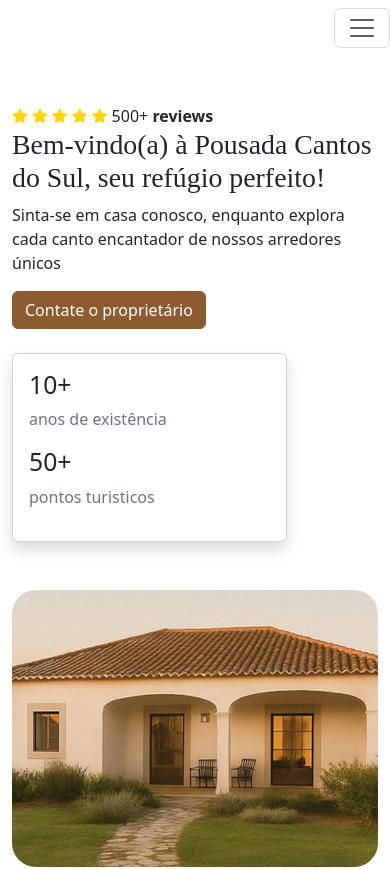
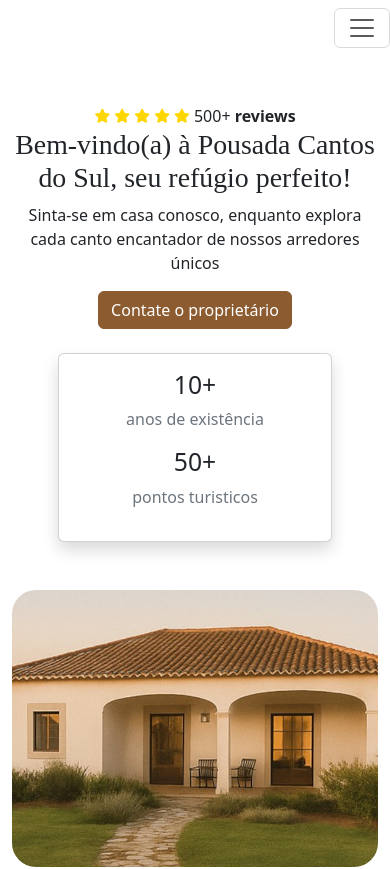
Before and after one commit to AlineEspindola/welcome-home, a plain HTML site: page frontend/index.html in a window 390 px wide. Shown: the top 869 px of the page. Drawn offline with nearby package versions, Linux system fonts and the light colour scheme; a web font is replaced by a local one.

Commit message:
style: Arruma responsividade da primeira seção

```diff
--- a/frontend/index.html
+++ b/frontend/index.html
@@ -79,22 +79,24 @@
 
       <section class="container-fluid mt-5" id="start">
         <div class="row justify-content-md-center align-items-center gap-5">
-          <div class="col-md-5">
+          <div class="col-md-5 text-center text-custom-start">
               <i class="fa-solid fa-star fa-sm" style="color: gold"></i>
               <i class="fa-solid fa-star fa-sm" style="color: gold"></i>
               <i class="fa-solid fa-star fa-sm" style="color: gold"></i>
               <i class="fa-solid fa-star fa-sm" style="color: gold"></i>
               <i class="fa-solid fa-star fa-sm" style="color: gold"></i>
               500+ <span style="font-weight: bold">reviews</span>
-            <h1>Bem-vindo(a) à Pousada Cantos do Sul, seu refúgio perfeito!</h1>
-            <p>
+            <h1 class="text-center text-custom-start">
+              Bem-vindo(a) à Pousada Cantos do Sul, seu refúgio perfeito!
+            </h1>
+            <p class="text-center text-custom-start">
               Sinta-se em casa conosco, enquanto explora cada canto encantador
               de nossos arredores únicos
             </p>
             <button type="button" class="btn btn-primary">
               Contate o proprietário
             </button>
-            <div class="card mt-4 w-75 shadow">
+            <div class="card mt-4 w-75 shadow text-custom-card-align">
               <div class="card-body">
                 <div class="row">
                   <div class="col-md-6">
@@ -226,7 +228,10 @@
         </div>
       </section>
 
-      <section class="container-fluid mt-6 text-center justify-content-center gap-5 pt-7 pb-7" style="background-color: #f5f5dc54">
+      <section
+        class="container-fluid mt-6 text-center justify-content-center gap-5 pt-7 pb-7"
+        style="background-color: #f5f5dc54"
+      >
         <h1>Entre em Contato</h1>
         <p class="mx-auto">
           Tem alguma dúvida, sugestão ou precisa de ajuda? Fale com a gente!
--- a/frontend/styles/geral.css
+++ b/frontend/styles/geral.css
@@ -56,3 +56,23 @@ h1 {
 .pr-8 { padding-right: 6rem; }
 .pr-9 { padding-right: 7rem; }
 .pr-10 { padding-right: 8rem; }
+
+@media (min-width: 1152px) {
+  .text-custom-start {
+    text-align: left !important;
+  }
+}
+
+.text-custom-card-align {
+  margin-left: auto;
+  margin-right: auto;
+  text-align: center;
+}
+
+@media (min-width: 1152px) {
+  .text-custom-card-align {
+    margin-left: 0 !important;
+    margin-right: 0 !important;
+    text-align: left !important;
+  }
+}
```
Lines whose indentation alone changed are shown as unchanged.
